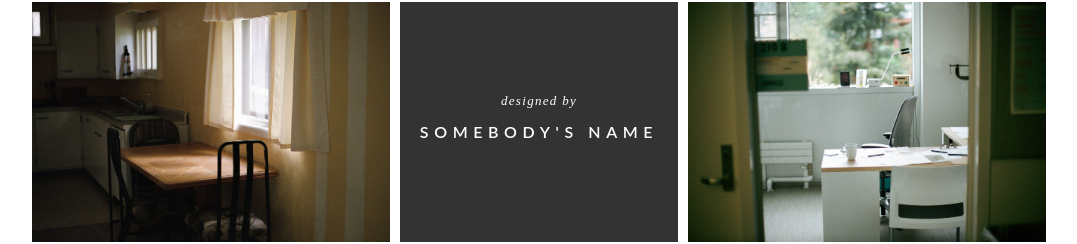
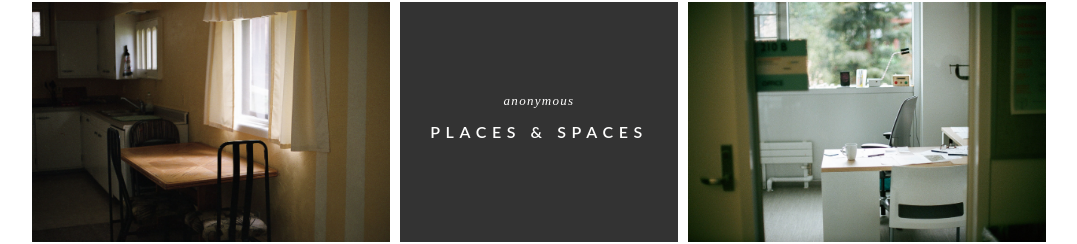
Before and after one commit to mngyuan/365, a website: page index.html in a window 1280 px wide. Shown: the part 2346-2590 px from the top of the page, without its empty margins (96-1173 px from the left). Drawn offline with Linux system fonts and the light colour scheme.

Commit message:
fix spaces flavor text

```diff
--- a/index.html
+++ b/index.html
@@ -63,8 +63,8 @@
         <img src="/i/photos/film/IMG002-2.jpg" class="cover block">
         <div class="block nametag">
           <div class="name">
-            <span class="wot">designed by<br></span>
-            <span class="woo">somebody's name</span>
+            <span class="wot">anonymous<br></span>
+            <span class="woo">places &amp; spaces</span>
           </div>
         </div>
         <img src="/i/photos/film/01880014.jpg" class="cover block">
```
